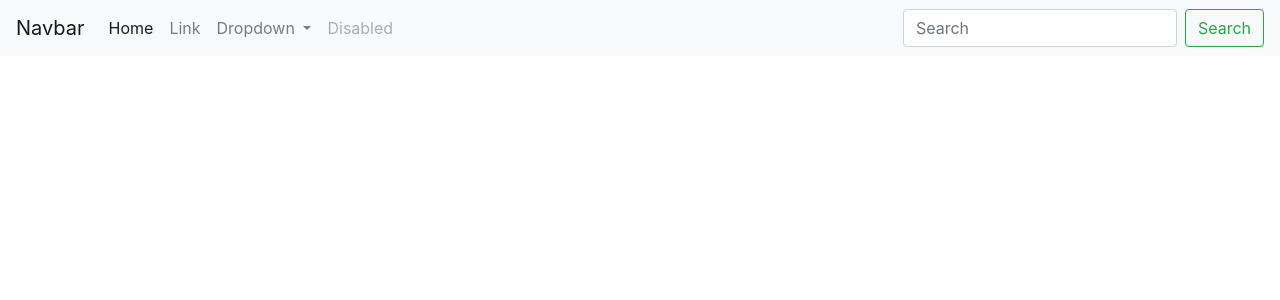
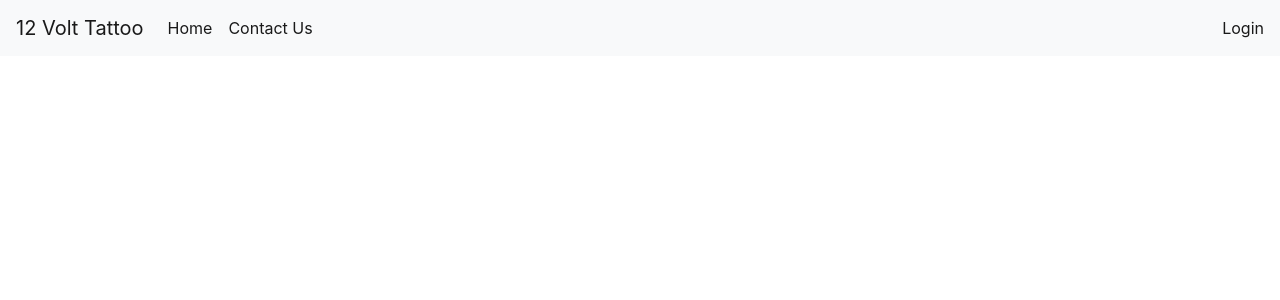
Before and after one commit to dlhedglin/CINS465-final-project, a Django app: template mysite/myapp/templates/artistpage.html in a window 1280 px wide. Shown: the top 300 px of the page. Run offline with Django 3.2, Linux system fonts and the light colour scheme; the template is opened without the code that fills it, so the values that code supplies are empty; some libraries are stand-ins or nearby versions.

Commit message:
added login system

```diff
--- a/mysite/myapp/management/commands/scrape.py
+++ b/mysite/myapp/management/commands/scrape.py
@@ -41,9 +41,9 @@ class Command(BaseCommand):
             if(instagram_name != ''):
                 tempArtist = i
                 shared_data = get_shared_data(instagram_name)
-                profile_pic = getProfilePicture(shared_data)
-                tempArtist.profile_picture = profile_pic
-                tempArtist.save()
+                # profile_pic = getProfilePicture(shared_data)
+                # tempArtist.profile_picture = profile_pic
+                # tempArtist.save()
                 image_links = extractLinks(shared_data)
                 if len(image_links) == 0:
                     return
--- a/mysite/myapp/templates/artistpage.html
+++ b/mysite/myapp/templates/artistpage.html
@@ -29,10 +29,11 @@
         {% endfor %}
     </div>
     {% if user.is_authenticated and user_id == user.id %}
+    {% load crispy_forms_tags %}
     <form action="/upload_image/" method="post" enctype="multipart/form-data">
         <div class="form-group">
             {% csrf_token %}
-            {{ form }}
+            {{ form|crispy }}
         </div>
         <div class=form-group>
             <input type="submit" class="btn btn-primary" value="Submit" id="submit_post">
--- a/mysite/myapp/templates/base.html
+++ b/mysite/myapp/templates/base.html
@@ -1,16 +1,26 @@
 <!DOCTYPE html>
 <html>
-
 <head>
     <meta charset="utf-8">
     <title>12 Volt Tattoo</title>
     <link rel="stylesheet" href="https://stackpath.bootstrapcdn.com/bootstrap/4.4.1/css/bootstrap.min.css"
         integrity="sha384-Vkoo8x4CGsO3+Hhxv8T/Q5PaXtkKtu6ug5TOeNV6gBiFeWPGFN9MuhOf23Q9Ifjh" crossorigin="anonymous">
     <meta name="viewport" content="width=device-width, inital-scale=1, shrink-to-fit=no">
+    <style>
+    {% comment %} https://startbootstrap.com/snippets/full-image-header/ {% endcomment %}
+    .masthead {
+        height: 100vh;
+        min-height: 500px;
+        {% load static %}
+        background-size: cover;
+        background-position: center;
+        background-repeat: no-repeat;
+}
+</style>
 </head>
 <body>
     <nav class="navbar navbar-expand-lg navbar-light bg-light">
-        <a class="navbar-brand" href="#">Navbar</a>
+        <a class="navbar-brand" href="#">12 Volt Tattoo</a>
         <button class="navbar-toggler" type="button" data-toggle="collapse" data-target="#navbarSupportedContent"
             aria-controls="navbarSupportedContent" aria-expanded="false" aria-label="Toggle navigation">
             <span class="navbar-toggler-icon"></span>
@@ -19,31 +29,22 @@
         <div class="collapse navbar-collapse" id="navbarSupportedContent">
             <ul class="navbar-nav mr-auto">
                 <li class="nav-item active">
-                    <a class="nav-link" href="#">Home <span class="sr-only">(current)</span></a>
+                    <a class="nav-link" href="/">Home <span class="sr-only">(current)</span></a>
                 </li>
-                <li class="nav-item">
-                    <a class="nav-link" href="#">Link</a>
-                </li>
-                <li class="nav-item dropdown">
-                    <a class="nav-link dropdown-toggle" href="#" id="navbarDropdown" role="button"
-                        data-toggle="dropdown" aria-haspopup="true" aria-expanded="false">
-                        Dropdown
-                    </a>
-                    <div class="dropdown-menu" aria-labelledby="navbarDropdown">
-                        <a class="dropdown-item" href="#">Action</a>
-                        <a class="dropdown-item" href="#">Another action</a>
-                        <div class="dropdown-divider"></div>
-                        <a class="dropdown-item" href="#">Something else here</a>
-                    </div>
-                </li>
-                <li class="nav-item">
-                    <a class="nav-link disabled" href="#">Disabled</a>
-                </li>
+                <li class="nav-item active">
+                    <a class="nav-link" href="#">Contact Us</a>
             </ul>
-            <form class="form-inline my-2 my-lg-0">
-                <input class="form-control mr-sm-2" type="search" placeholder="Search" aria-label="Search">
-                <button class="btn btn-outline-success my-2 my-sm-0" type="submit">Search</button>
-            </form>
+            <span class="navbar-text">
+                {% if user.is_authenticated %}
+                <a href="/logout">
+                    Logout
+                </a>
+                {% else %}
+                <a href="/login">
+                    Login
+                </a>
+                {% endif %}
+            </span>
         </div>
     </nav>
     <div id=content>
--- a/mysite/myapp/urls.py
+++ b/mysite/myapp/urls.py
@@ -3,11 +3,14 @@ from . import views
 from django.conf import settings
 from django.conf.urls.static import static
 from django.contrib.auth import views as auth_views
+from django.conf.urls import url
 
 urlpatterns = [
     path('', views.index, name='index'),
     path('artists/<int:user_id>', views.artistpage, name='artistpage'),
     path('upload_image/', views.upload_image),
+    path('login/', auth_views.LoginView.as_view(), {'next_page': '/'}),
+    path('logout/', views.logout_user)
 ]+ static(
     settings.MEDIA_URL,
     document_root=settings.MEDIA_ROOT
--- a/mysite/mysite/settings.py
+++ b/mysite/mysite/settings.py
@@ -25,7 +25,7 @@ SECRET_KEY = '02qwg&fra)@vdysxk7!r*bidml&swtklh&p%1@%dw$a7m(=d-t'
 # SECURITY WARNING: don't run with debug turned on in production!
 DEBUG = True
 
-ALLOWED_HOSTS = []
+ALLOWED_HOSTS = ['0.0.0.0', '192.168.1.12', '127.0.0.1']
 
 
 # Application definition
@@ -39,6 +39,8 @@ INSTALLED_APPS = [
     'django.contrib.messages',
     'django.contrib.staticfiles',
     'custom_user',
+    'django_cleanup',
+    'crispy_forms'
 ]
 
 MIDDLEWARE = [
@@ -126,3 +128,5 @@ AUTH_USER_MODEL = 'custom_user.MyUser'
 
 MEDIA_ROOT =  os.path.join(BASE_DIR, 'media')
 MEDIA_URL = '/media/'
+
+CRISPY_TEMPLATE_PACK = 'bootstrap4'
--- a/requirements.txt
+++ b/requirements.txt
@@ -3,10 +3,13 @@ astroid==2.3.3
 certifi==2019.11.28
 chardet==3.0.4
 Django==3.0.3
+django-cleanup==4.0.0
+django-crispy-forms==1.9.0
 idna==2.9
 isort==4.3.21
 lazy-object-proxy==1.4.3
 mccabe==0.6.1
+Pillow==7.0.0
 pkg-resources==0.0.0
 pylint==2.4.4
 pytz==2019.3
```
Also changed, not shown: mysite/myapp/templates/home.html (+23 -8 lines), mysite/myapp/templates/login.html (added, +12 -0 lines), mysite/myapp/templates/registration/login.html (added, +22 -0 lines), mysite/myapp/views.py (+18 -1 lines), mysite/myapp/static/gradient.png (added), 1 other file.
